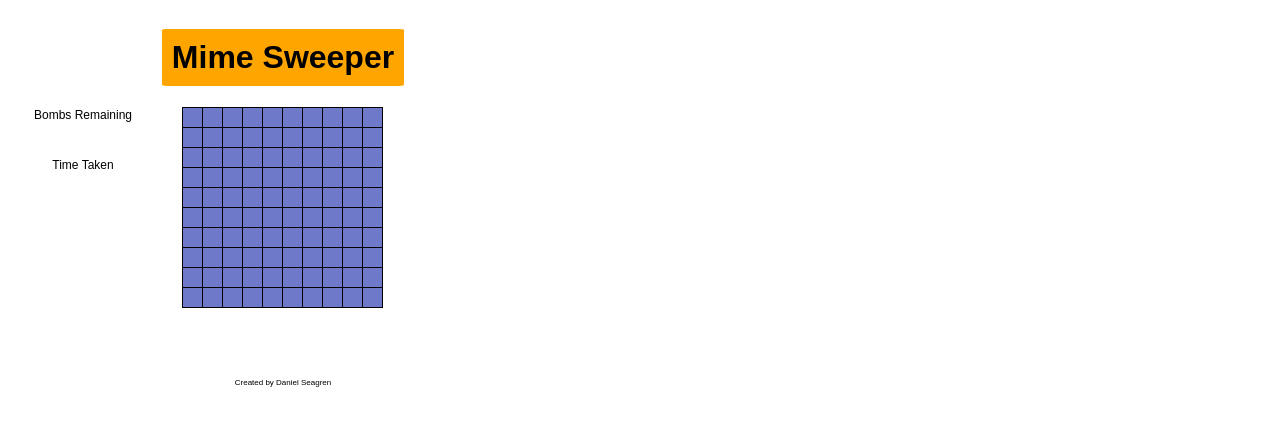
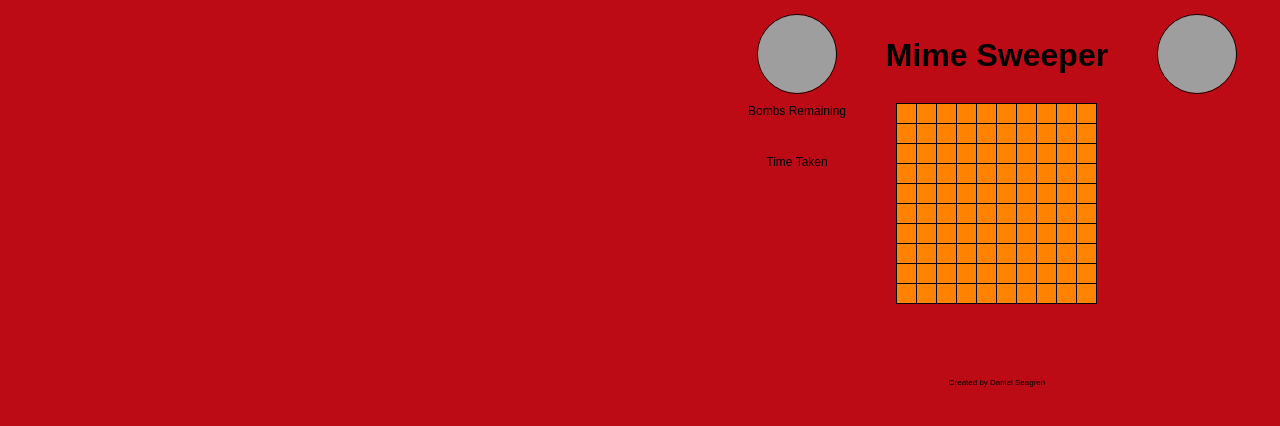
Before and after one commit to seagrendaniel/Mime-Sweeper, a plain HTML site: page index.html in a window 1280 px wide. Drawn offline with Linux system fonts and the light colour scheme; grey boxes are pictures that could not be loaded; a web font is replaced by a local one.

Commit message:
adds clickability to game tiles and basic JS functionality

```diff
--- a/css/style.css
+++ b/css/style.css
@@ -3,10 +3,19 @@ html, * {
     box-sizing: border-box;
   }
 
-  body {
+body {
+    height: 50vh;
+    display: flex;
+    flex-direction: row;
+    justify-content: right;
+    align-items: center;
+    background-color: #BC0B15;
+}
+
+main {
     height: 50vh;
     display: grid;
-    grid-template-columns: 150px 250px 50px;
+    grid-template-columns: 150px 250px 150px;
     grid-template-rows: 1fr 1fr 4fr 1fr;
     justify-items: center;
   }
@@ -24,13 +33,13 @@ div.game-piece {
     border: 0.5px solid black;
     margin-top: -1px;
     margin-left: -1px;
-    background-color: #6E79CA;
+    background-color: #FF8300;
 }
 
 h1 {
     grid-column: 2 / 3;
-    background-color: orange;
-    padding: 10px;
+    /* background-color: crimson; */
+    padding: 8px;
     border-radius: 2%;
 }
 
@@ -38,6 +47,13 @@ div.timer{
     grid-column: 1 / 2;
     grid-row: 3 / 4;
     font-size: 12px;
+}
+
+img{
+    height: 10vmin;
+    width: 10vmin;
+    border: 1px solid black;
+    border-radius: 50%;
 }
 
 div.bomb-counter {
@@ -52,3 +68,15 @@ footer {
     font-size: 8px;
     align-self: center;
 }
+
+#mime-left {
+    grid-column: 1 / 2;
+    grid-row: 1 / 2;
+    align-self: center;
+}
+
+#mime-right {
+    grid-column: 3 / 4;
+    grid-row: 1 / 2;
+    align-self: center;
+}
--- a/index.html
+++ b/index.html
@@ -10,7 +10,10 @@
     <script defer src="js/main.js"></script>
 </head>
 <body>
+    <main>
     <h1>Mime Sweeper</h1>
+    <div id="mime-left"><img src="https://live.staticflickr.com/8283/7730022504_a3a90d6a03_z.jpg" alt="creepy-mime"></div>
+    <div id="mime-right"><img src="https://live.staticflickr.com/8283/7730022504_a3a90d6a03_z.jpg" alt="creepy-mime"></div>
     <div class="bomb-counter">Bombs Remaining</div>
     <div class="timer">Time Taken</div>
     <div class="gameboard">
@@ -117,6 +120,7 @@
 
     </div>
 
-    <footer>Created by Daniel Seagren</footer>
+        <footer>Created by Daniel Seagren</footer>
+    </main>
 </body>
 </html>
--- a/js/main.js
+++ b/js/main.js
@@ -0,0 +1,96 @@
+/*----- constants -----*/
+const gameRows = Array(10).fill([]);
+const gameBoard = Array(10).fill(gameRows);
+
+
+console.log(gameBoard);
+const gamePiece = {
+    bomb: '0',
+    flagged: false,
+    bombsTouching: '0'
+}
+
+
+let gameBoardTest = [
+    [0, 0, 0, 0, 0, 0, 0, 0, 0, 0],
+    [0, 0, 0, 0, 0, 0, 0, 0, 0, 0],
+    [0, 0, 0, 0, 0, 0, 0, 0, 0, 0],
+    [0, 0, 0, 0, 0, 0, 0, 0, 0, 0],
+    [0, 0, 0, 0, 0, 0, 0, 0, 0, 0],
+    [0, 0, 0, 0, 0, 0, 0, 0, 0, 0],
+    [0, 0, 0, 0, 0, 0, 0, 0, 0, 0],
+    [0, 0, 0, 0, 0, 0, 0, 0, 0, 0],
+    [0, 0, 0, 0, 0, 0, 0, 0, 0, 0],
+    [0, 0, 0, 0, 0, 0, 0, 0, 0, 0],
+    [0, 0, 0, 0, 0, 0, 0, 0, 0, 0]
+];
+
+/*----- app's state (variables) -----*/
+
+
+
+
+
+// let clickTest = lClick.forEach(function(m,i){
+//     m.addEventListener('click', function(){
+//         m.style.backgroundColor = 'blue';
+//     });
+// });
+
+/*----- cached element references -----*/
+
+
+
+
+
+/*----- event listeners -----*/
+let lClick = document.querySelectorAll('.game-piece');
+let rClick = document.querySelectorAll('.game-piece');
+// console.log(lClick);
+
+lClick.forEach(function(m,i){
+    m.addEventListener('click', function(){
+        leftClick(m)
+    });
+});
+
+rClick.forEach(function(m,i){
+    m.addEventListener('contextmenu', function(evt){
+        rightClick(m)
+        evt.preventDefault();
+    });
+});
+
+
+
+
+
+
+/*----- functions -----*/
+init();
+
+function init(){
+
+}
+
+
+
+
+
+
+
+
+function leftClick(m){
+        console.log(`I'm pressed`);
+        console.log(m);
+
+        m.style.backgroundColor = 'blue';
+
+    }
+function rightClick(m){
+        console.log(`I'm pressed`);
+        console.log(m);
+
+        m.style.backgroundColor = 'red';
+
+    }
```
